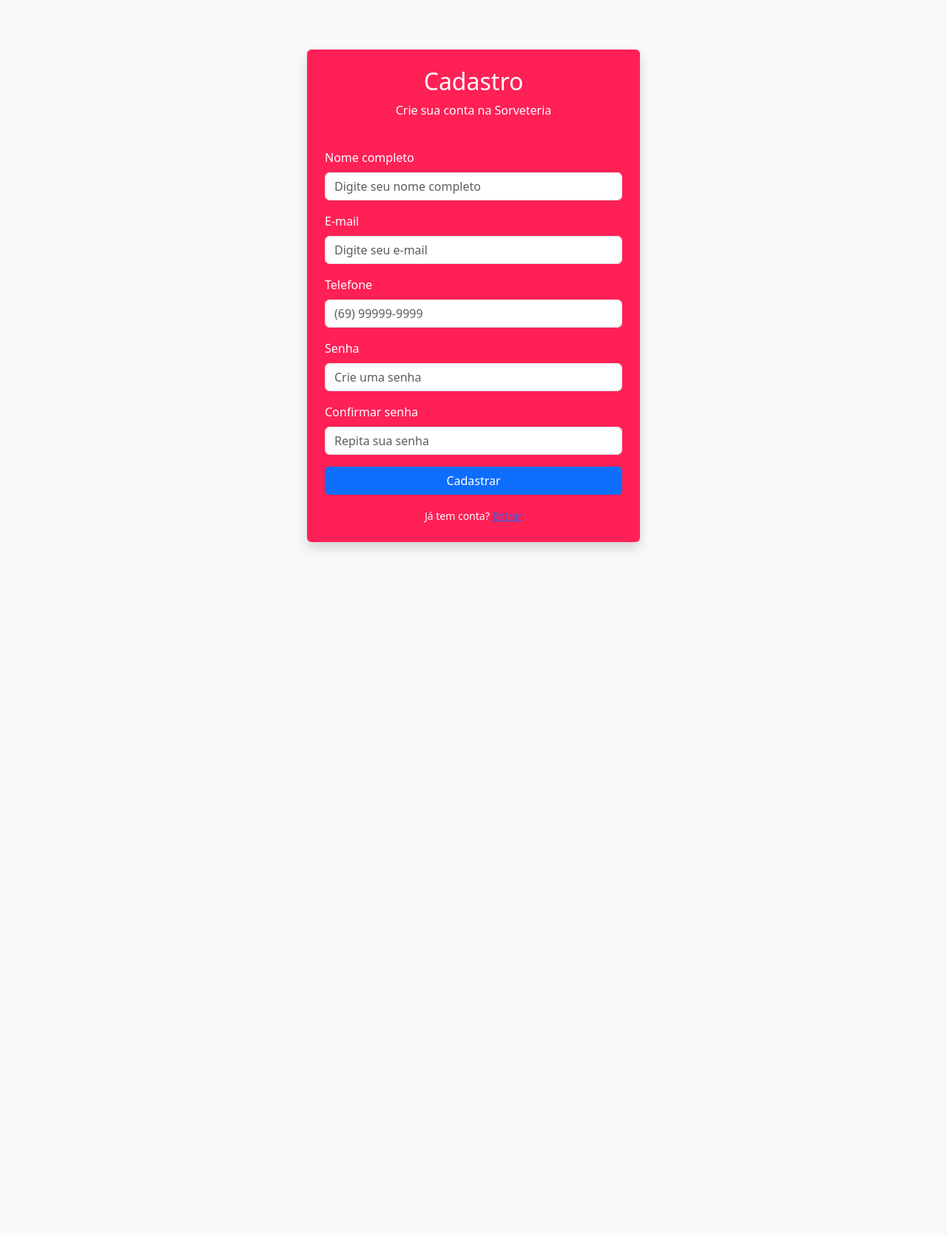
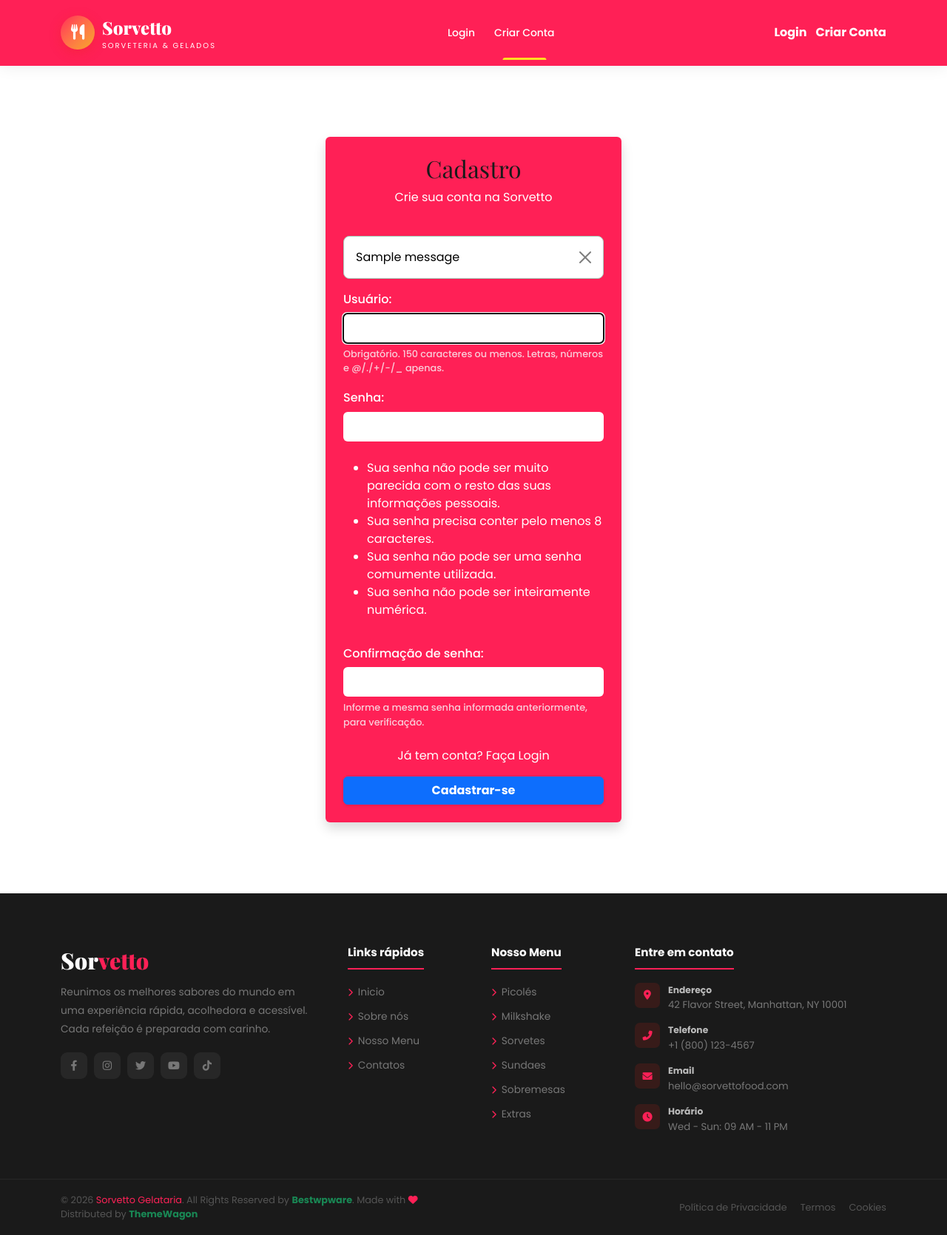
Before and after one commit to luisHenrique1981/CRUD-Sorveteria, a Django app: page /cadastro in a window 1280 px wide. Shown: the whole page at 74% size. Before the commit the page ends 744 px from the top, so only its background shows below. Run offline with Django 5.2, Linux system fonts and the light colour scheme; tables that the repository leaves empty hold one stand-in row (values such as "Sample post"); one stand-in notice (Sample message) is shown; some libraries are stand-ins or nearby versions.

Commit message:
feat: adiciona sistema de cadastro, login, carrinho de compras funcional e estrutura de pesquisa

```diff
--- a/loja/templates/loja/base.html
+++ b/loja/templates/loja/base.html
@@ -39,18 +39,31 @@
             </button>
             <div class="collapse navbar-collapse" id="navmenu">
                <ul class="navbar-nav mx-auto">
+                  {% if user.is_authenticated %}
+                     <li class="nav-item"><a class="nav-link {% if request.resolver_match.url_name == 'sobre' %}active{% endif %}" href="{% url 'sobre' %}">Sobre nós</a></li>
                      <li class="nav-item"><a class="nav-link {% if request.resolver_match.url_name == 'home' %}active{% endif %}" href="{% url 'home' %}">Inicio</a></li>
-                  <li class="nav-item"><a class="nav-link {% if request.resolver_match.url_name == 'sobre' %}active{% endif %}" href="{% url 'sobre' %}">Sobre nós</a></li>
                      <li class="nav-item"><a class="nav-link" href="">Menu</a></li>
                      <li class="nav-item"><a class="nav-link" href="">Avaliações</a></li>
                      <li class="nav-item"><a class="nav-link {% if request.resolver_match.url_name == 'contatos' %}active{% endif %}" href="{% url 'contatos' %}">Contatos</a></li>
+                  {% else %}
+                     <li class="nav-item"><a class="nav-link {% if request.resolver_match.url_name == 'login' %}active{% endif %}" href="{% url 'login' %}">Login</a></li>
+                     <li class="nav-item"><a class="nav-link {% if request.resolver_match.url_name == 'cadastro' %}active{% endif %}" href="{% url 'cadastro' %}">Criar Conta</a></li>
+                  {% endif %}
+               </ul>
                </ul>
                <div class="d-flex align-items-center gap-1">
-                  <!-- FIX 1: Search button -->
+                  {% if user.is_authenticated %}
                      <button id="navSearchBtn" title="Search"><i class="fas fa-search"></i></button>
                      <a href="{% url 'carrinho' %}" class="nav-link nav-cta">
                         <i class="fas fa-shopping-cart me-1"></i>Carrinho
                      </a>
+                     <span class="text-white fw-bold ms-2">Olá, {{ user.username }}!</span>
+                     <a href="{% url 'logout' %}" class="btn btn-sm btn-outline-light ms-2">Sair</a>
+                  {% else %}
+                     <a href="{% url 'login' %}" class="nav-link text-white fw-bold">Login</a>
+                     <a href="{% url 'cadastro' %}" class="nav-link text-white fw-bold ms-2">Criar Conta</a>
+                  {% endif %}
+               </div>
                </div>
             </div>
          </div>
@@ -60,10 +73,12 @@
             <button class="sovclose" id="searchClose"><i class="fas fa-times"></i></button>
             <div class="sovbox">
                <h4>O que procura hoje?</h4>
+               <form method="GET" action="{% url 'home' %}">
                   <div class="sovinput">
-                  <input type="text" id="searchInput" placeholder="Pesquise por sorvetes, picolés..." autocomplete="off"/>
-                  <button><i class="fas fa-search"></i></button>
+                     <input type="text" name="q" id="searchInput" placeholder="Pesquise por sorvetes, picolés..." autocomplete="off"/>
+                     <button type="submit"><i class="fas fa-search"></i></button>
                   </div>
+                </form>
                <!-- Categories inside search box -->
                <div class="sovcats">
                   <div class="sovcat active" data-cat="all">
--- a/loja/templates/loja/cadastro.html
+++ b/loja/templates/loja/cadastro.html
@@ -1,101 +1,79 @@
-{% load static %}
+{% extends 'loja/base.html' %}
 
-<!DOCTYPE html>
-<html lang="pt-br">
-<head>
-    <meta charset="UTF-8">
-    <title>Cadastro - Sorveteria</title>
+{% block content %}
+<div class="container d-flex justify-content-center align-items-center my-5 py-5">
 
-    <!-- Bootstrap via CDN -->
-    <link href="https://cdn.jsdelivr.net/npm/bootstrap@5.3.3/dist/css/bootstrap.min.css" rel="stylesheet">
-</head>
-
-<body class="bg-light" style="background-color:oklch(64.5% 0.246 16.439);">
-
-    <div class="container d-flex justify-content-center align-items-center min-vh-100">
-        <div class="card shadow p-4" style="width: 450px; background-color: oklch(64.5% 0.246 16.439); border:none; color:white;">
+    <div class="card shadow p-4" style="width: 400px; background-color: oklch(64.5% 0.246 16.439); border:none; color:white;">
 
         <div class="text-center mb-4">
             <h2>Cadastro</h2>
-                <p class="">Crie sua conta na Sorveteria</p>
+            <p>Crie sua conta na Sorvetto</p>
         </div>
+
+        {% if messages %}
+            {% for message in messages %}
+                <div class="alert alert-{{ message.tags }} alert-dismissible fade show" role="alert" style="background-color: white; color: black; border-radius: 8px;">
+                    {{ message }}
+                    <button type="button" class="btn-close" data-bs-dismiss="alert" aria-label="Close"></button>
+                </div>
+            {% endfor %}
+        {% endif %}
+
+        <style>
+            .form-alinhado p {
+                display: flex;
+                flex-direction: column;
+                text-align: left;
+                margin-bottom: 1.2rem;
+                font-weight: 500;
+            }
+            .form-alinhado input {
+                width: 100%;
+                padding: 0.5rem 0.75rem;
+                border-radius: 0.375rem;
+                border: none;
+                margin-top: 0.4rem;
+                color: #212529;
+            }
+            /* Destaca os erros do formulário (ex: "As senhas não coincidem") em amarelo */
+            .form-alinhado ul.errorlist {
+                background-color: #ffcc00;
+                color: #000;
+                padding: 10px;
+                border-radius: 5px;
+                list-style-type: none;
+                margin-top: 5px;
+                font-weight: bold;
+                font-size: 0.85rem;
+            }
+            /* Os textos de ajuda (ex: "A senha deve ter 8 caracteres") ficam mais discretos */
+            .form-alinhado span.helptext {
+                font-size: 0.8rem;
+                color: #f8f9fa;
+                opacity: 0.8;
+                margin-top: 5px;
+                display: block;
+            }
+        </style>
 
         <form method="POST">
             {% csrf_token %}
 
-                <div class="mb-3">
-                    <label for="nome" class="form-label">Nome completo</label>
-                    <input
-                        type="text"
-                        class="form-control"
-                        id="nome"
-                        name="nome"
-                        placeholder="Digite seu nome completo"
-                        required
-                    >
+            <div class="form-alinhado">
+                {{ form.as_p }}
             </div>
 
-                <div class="mb-3">
-                    <label for="email" class="form-label">E-mail</label>
-                    <input
-                        type="email"
-                        class="form-control"
-                        id="email"
-                        name="email"
-                        placeholder="Digite seu e-mail"
-                        required
-                    >
+            <div class="text-center mb-3 mt-4">
+                <a class="text-white text-decoration-none" href="{% url 'login' %}">
+                    Já tem conta? Faça Login
+                </a>
             </div>
 
-                <div class="mb-3">
-                    <label for="telefone" class="form-label">Telefone</label>
-                    <input
-                        type="text"
-                        class="form-control"
-                        id="telefone"
-                        name="telefone"
-                        placeholder="(69) 99999-9999"
-                    >
-                </div>
-
-                <div class="mb-3">
-                    <label for="password1" class="form-label">Senha</label>
-                    <input
-                        type="password"
-                        class="form-control"
-                        id="password1"
-                        name="password1"
-                        placeholder="Crie uma senha"
-                        required
-                    >
-                </div>
-
-                <div class="mb-3">
-                    <label for="password2" class="form-label">Confirmar senha</label>
-                    <input
-                        type="password"
-                        class="form-control"
-                        id="password2"
-                        name="password2"
-                        placeholder="Repita sua senha"
-                        required
-                    >
-                </div>
-
-                <button type="submit" class="btn btn-primary w-100">
-                    Cadastrar
+            <button type="submit" class="btn btn-primary w-100 fw-bold shadow-sm">
+                Cadastrar-se
             </button>
-
-                <div class="text-center mt-3">
-                    <small>
-                        Já tem conta?
-                        <a href="{% url 'login' %}">Entrar</a>
-                    </small>
-                </div>
         </form>
 
     </div>
 </div>
-
-</body>
-</html>
+{% endblock %}
--- a/loja/urls.py
+++ b/loja/urls.py
@@ -11,4 +11,6 @@ urlpatterns = [
     path("carrinho/", views.carrinho, name="carrinho"),
     path("carrinho/adicionar/", views.adicionar_carrinho, name="adicionar_carrinho"),
     path("carrinho/remover/<int:item_id>/", views.remover_item_carrinho, name="remover_item_carrinho"),
+    path('logout/', views.user_logout, name='logout'),
+    path('finalizar-pedido/', views.finalizar_pedido, name='finalizar_pedido'),
 ]
--- a/loja/views.py
+++ b/loja/views.py
@@ -1,21 +1,64 @@
 from decimal import Decimal, InvalidOperation
 from django.shortcuts import render, redirect, get_object_or_404
 from django.contrib import messages
-from .models import ItemCarrinho
+from django.contrib.auth import login as auth_login, authenticate, logout as auth_logout
+from django.contrib.auth import logout
+from django.contrib.auth.forms import UserCreationForm, AuthenticationForm
+from .models import ItemCarrinho, Produto
+
 
 
 def home(request):
-    return render(request, 'loja/index.html')
+    # 1. Pega a palavra que o usuário digitou na lupa
+    busca = request.GET.get('q')
+
+    # 2. Se a pessoa digitou algo, acionamos o filtro no Banco de Dados
+    if busca:
+        # O '__icontains' é mágico: ele ignora maiúsculas/minúsculas e acha partes da palavra.
+        # Ex: se digitar "mora", ele acha "Sorvete de Morango".
+        produtos = Produto.objects.filter(nome__icontains=busca)
+    else:
+        # Se a barra de pesquisa estiver vazia, carrega o cardápio inteiro
+        produtos = Produto.objects.all()
+
+    # 3. Envia os produtos (filtrados ou totais) para o template HTML desenhar
+    return render(request, 'loja/index.html', {'produtos': produtos})
 
 def base(request):
     return render(request, 'loja/base.html')
 
 def login(request):
-    return render(request, 'loja/login.html')
+    if request.method == 'POST':
+        form = AuthenticationForm(request, data=request.POST)
+        if form.is_valid():
+            username = form.cleaned_data.get('username')
+            password = form.cleaned_data.get('password')
+            user = authenticate(username=username, password=password)
+            if user is not None:
+                auth_login(request, user)
+                return redirect('home')
+    else:
+        form = AuthenticationForm()
+    return render(request, 'loja/login.html', {'form': form})
 
 def cadastro(request):
-    return render(request, 'loja/cadastro.html')
+    if request.method == 'POST':
+        form = UserCreationForm(request.POST)
 
+        if form.is_valid():
+            user = form.save()
+            auth_login(request, user)
+            messages.success(request, f"Eba! Conta criada com sucesso. Bem-vindo(a), {user.username}!")
+            return redirect('home')
+        else:
+            # ATENÇÃO AQUI: Este 'else' precisa estar perfeitamente alinhado com o 'if form.is_valid():' acima dele!
+            messages.error(request, "Não foi possível criar a conta. Por favor, corrija os erros destacados abaixo.")
+
+    else:
+        # ATENÇÃO AQUI: Este 'else' precisa estar alinhado com o 'if request.method == 'POST':'
+        form = UserCreationForm()
+
+    return render(request, 'loja/cadastro.html', {'form': form})
 def sobre(request):
     return render(request, 'loja/sobre.html')
 
@@ -28,6 +71,8 @@ def pegar_session_key(request):
     return request.session.session_key
 
 def adicionar_carrinho(request):
+    if not request.user.is_authenticated:
+        return redirect('login')
     if request.method == "POST":
         session_key = pegar_session_key(request)
 
@@ -82,6 +127,9 @@ def adicionar_carrinho(request):
     return redirect("home")
 
 def carrinho(request):
+    if not request.user.is_authenticated:
+        return redirect('login')
+
     session_key = pegar_session_key(request)
 
     if request.user.is_authenticated:
@@ -97,6 +145,8 @@ def carrinho(request):
     })
 
 def remover_item_carrinho(request, item_id):
+    if not request.user.is_authenticated:
+        return redirect('login')
     session_key = pegar_session_key(request)
 
     if request.user.is_authenticated:
@@ -115,3 +165,20 @@ def remover_item_carrinho(request, item_id):
     item.delete()
     messages.success(request, "Item removido do carrinho!")
     return redirect("carrinho")
+
+def user_logout(request):
+    logout(request) # Encerra a sessão do usuário
+    return redirect('home') # Joga ele de volta para a tela inicial
+
+def finalizar_pedido(request):
+    if not request.user.is_authenticated:
+        return redirect('login')
+
+    # Busca todos os itens do usuário atual e deleta do banco (esvazia o carrinho)
+    itens = ItemCarrinho.objects.filter(usuario=request.user)
+
+    if itens.exists():
+        itens.delete()
+        messages.success(request, "Pedido finalizado com sucesso! Seu sorvete já está sendo preparado.")
+
+    return redirect('carrinho')
--- a/sorvete/settings.py
+++ b/sorvete/settings.py
@@ -103,7 +103,7 @@ AUTH_PASSWORD_VALIDATORS = [
 # Internationalization
 # https://docs.djangoproject.com/en/6.0/topics/i18n/
 
-LANGUAGE_CODE = 'en-us'
+LANGUAGE_CODE = 'pt-br'
 
 TIME_ZONE = 'UTC'
 
```
Also changed, not shown: loja/admin.py (+9 -1 lines), loja/models.py (+11 -0 lines), loja/templates/loja/carrinho.html (+31 -11 lines), loja/templates/loja/login.html (+39 -27 lines), loja/templates/loja/sobre.html (+3 -3 lines), db.sqlite3, loja/migrations/0002_alter_itemcarrinho_id.py (added), loja/migrations/0003_produto.py (added), loja/static/img/sobre/tayna.jpg (added). Lines whose indentation alone changed are shown as unchanged.
